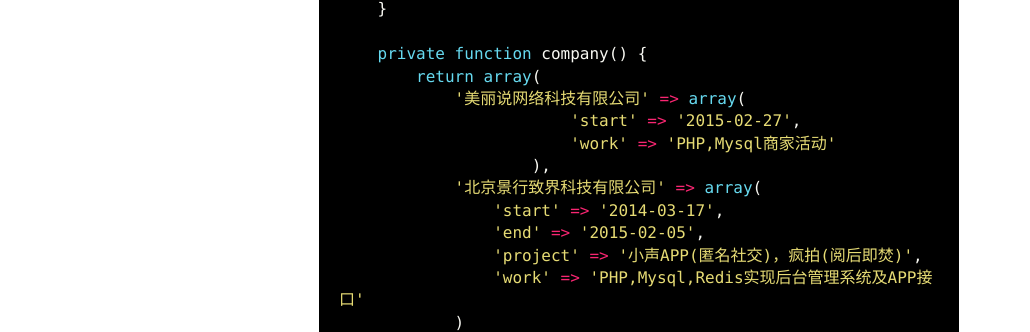
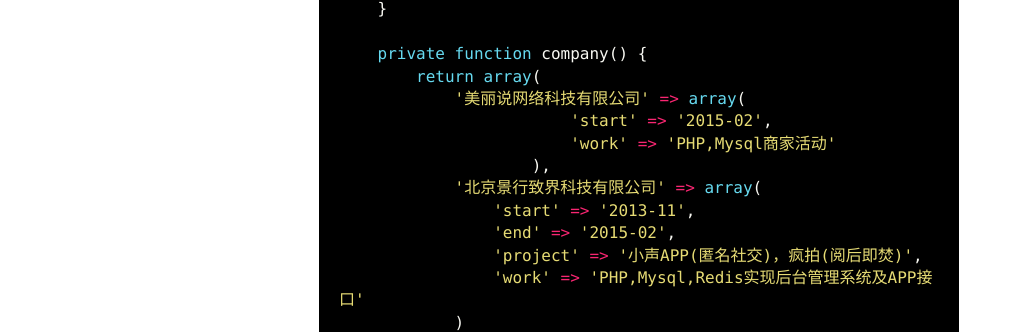
Before and after one commit to rentiansheng/rentiansheng.github.com, a Jekyll site: the page built from about.md, in a window 1280 px wide. Shown: the part 938-1270 px from the top of the page, without its empty margins (1-1031 px from the left). Built offline with Jekyll 4.4.1, drawn with Linux system fonts in a browser that asks for light colours; Markdown is read by kramdown in place of the engine named in the settings; comment, search, counter and statistics services are not loaded.

Commit message:
Update about.md

```diff
--- a/about.md
+++ b/about.md
@@ -44,12 +44,12 @@
     private function company() {
         return array(
             '美丽说网络科技有限公司' => array(
-                        'start' => '2015-02-27',
+                        'start' => '2015-02',
                         'work' => 'PHP,Mysql商家活动'
                     ),
             '北京景行致界科技有限公司' => array(
-                'start' => '2014-03-17',
-                'end' => '2015-02-05',
+                'start' => '2013-11',
+                'end' => '2015-02',
                 'project' => '小声APP(匿名社交)，疯拍(阅后即焚)',
                 'work' => 'PHP,Mysql,Redis实现后台管理系统及APP接口'
             )
```
